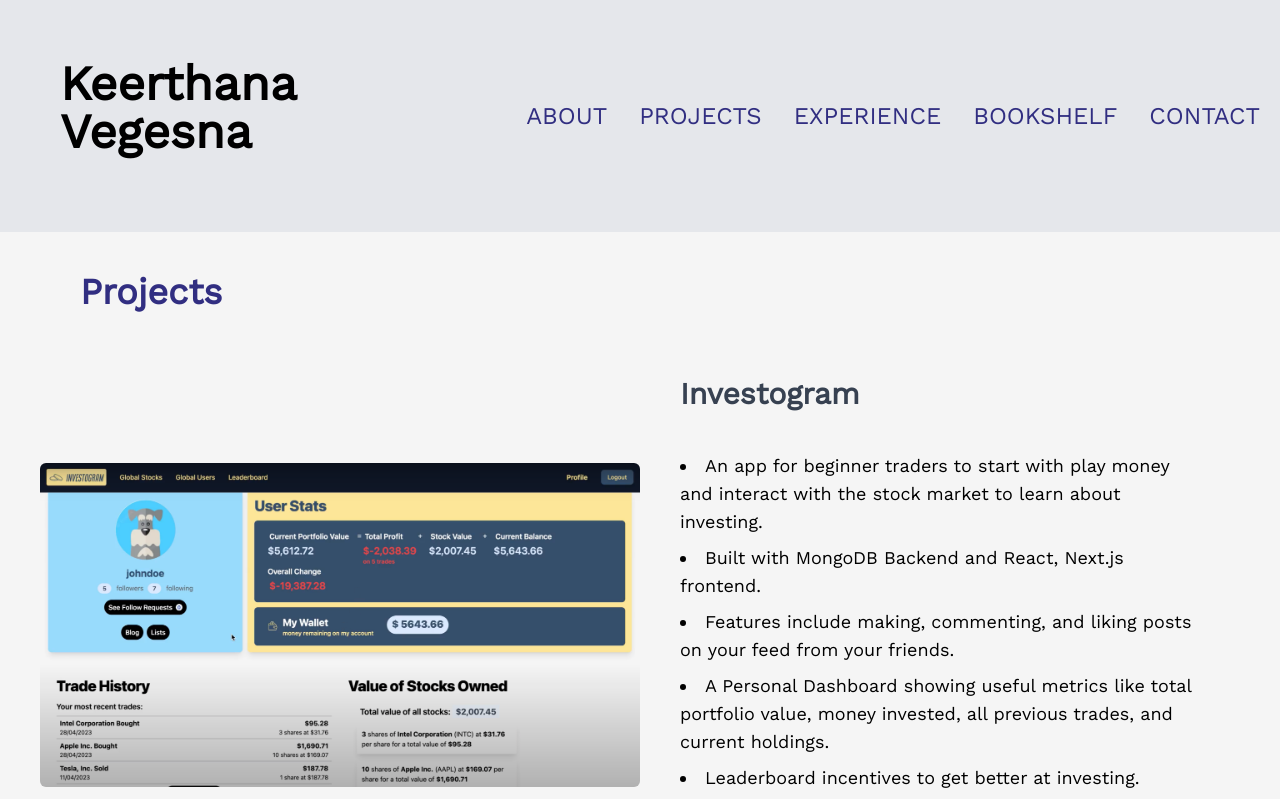
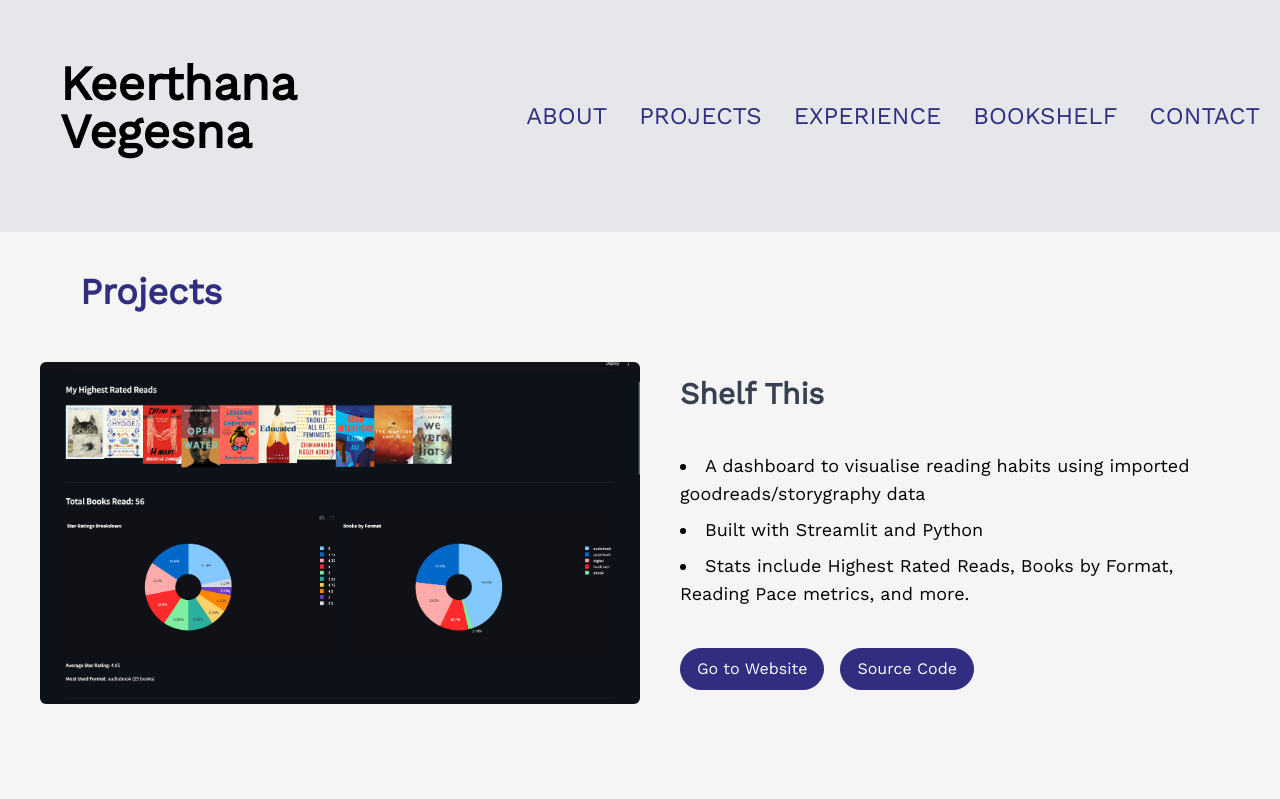
Before and after one commit to vvegesna01/Keerthana-Vegesna, a Next.js app: page /projects in a window 1280 px wide. Shown: the top 799 px of the page. Built offline with nearby package versions, Linux system fonts and the light colour scheme.

Commit message:
new reading dashboard update

```diff
--- a/src/app/about/page.tsx
+++ b/src/app/about/page.tsx
@@ -8,7 +8,8 @@ import Photography from "@/components/about/photography";
 import Shelf from "../bookshelf/shelf";
 import Bookshelf from "../bookshelf/page";
 import BookDataDisplay from "@/components/bookshelf/BookData";
-import { motion } from "framer-motion";
+import { color, motion } from "framer-motion";
+import "src/app/skills.css";
 
 export default function AboutMe() {
   return (
@@ -37,10 +38,9 @@ export default function AboutMe() {
 
           <div className="flex flex-col p-5">
             <p className="text-localhost_text leading-8 text-lg py-3 animate-fadeIn">
-              Hi there! I&apos;m Keerthana. I enjoy coding and building fun websites. I got my Bachelor&apos;s Degree at{" "}
+              Hi there! I&apos;m Keerthana. <br></br> <br></br>I got my Bachelor&apos;s Degree at{" "}
               <Link href="https://www.purdue.edu/" className="text-purdue_color font-semibold underline transition duration-300 hover:text-blue-500">Purdue University</Link>{" "}
-              studying Computer Science. Through the course of my degree, I have found a passion for using data visualization to make useful insights, building cool websites and also learning system design frameworks.
-            </p>
+              studying Computer Science. I specialize in building scalable, user-centric solutions with experience in <span className="highlight-bg">cloud technologies</span>, <span className="highlight-bg">front-end development</span>, and <span className="highlight-bg">data-driven research.</span></p>
             <p className="text-localhost_text leading-8 text-lg py-3 animate-fadeIn">I&apos;m currently working for the <Link href="https://honors.purdue.edu/" className="text-purdue_color font-semibold underline transition duration-300 hover:text-blue-500">Purdue John Martinson Honors College</Link>{" "}
              this year to maintain, update and redesign their websites. Check out some examples of my work               <Link href="https://honors.purdue.edu/current-students/global/Global%20and%20Local%20Learning.php" className="text-purdue_color font-semibold underline transition duration-300 hover:text-blue-500">here!</Link>{" "}
              </p>
--- a/src/app/bookshelf/page.tsx
+++ b/src/app/bookshelf/page.tsx
@@ -10,7 +10,7 @@ export default function Bookshelf() {
     <p className="text-localhost_text leading-8 text-lg py-3 animate-fadeIn m-3">
 	  	These are some of my favourite reads. Here&apos;s a link to my {" "}
 		  <Link
-        href="https://www.notion.so/keeths-books/Books-Keeth-Reads-78bf534fab6d44848073459ad421e91e"
+        href="https://shelfthis.streamlit.app/"
         className="text-xl text-links_color underline hover:text-transparent hover:bg-gradient-to-r hover:bg-clip-text hover:from-purple-500 hover:to-indigo-500 transition transform hover:-translate-y-1 hover:scale-100"
       >reading website</Link> {" "} where I document all the books I read and my self-imposed reading challenges!
       </p>
--- a/src/app/projects/page.tsx
+++ b/src/app/projects/page.tsx
@@ -6,6 +6,34 @@ const Projects: React.FC = () => {
     <div className="flex flex-col p-10">
       <div className="space-y-6">
         <h1 className="text-4xl leading-10 ml-10 animate-fadeIn font-extrabold text-indigo-900 hover:text-purple-500 transition-colors duration-100">Projects</h1>
+
+
+      {/* Shelf This */}
+      <div className="">
+          <div className="flex flex-col sm:flex-row items-center">
+            <div className="w-full sm:w-1/2 mb-5 sm:mb-0">
+              <Image
+                src="/images/projects/shelf_this.png"
+                alt="Project"
+                height={600}
+                width={800}
+                className="object-cover rounded-md"
+              />
+            </div>
+            <div className="w-full sm:w-1/2 text-center sm:text-left text-localhost_text">
+              <div className="text-3xl font-semibold text-gray-700 m-10">Shelf This</div>
+              <ul className="text-localhost_text text-lg m-10 list-disc list-inside">
+                <li className="mb-2">A dashboard to visualise reading habits using imported goodreads/storygraphy data</li>
+                <li className="mb-2">Built with Streamlit and Python</li>
+                <li className="mb-2">Stats include Highest Rated Reads, Books by Format, Reading Pace metrics, and more.</li>
+              </ul>
+              <div className="flex space-x-4 m-10">
+                <a href="https://shelfthis.streamlit.app/" target="_blank" rel="noopener noreferrer" className="bg-indigo-900 text-white rounded-full py-2 px-4 border border-indigo-900 hover:bg-transparent hover:text-indigo-900 hover:border-indigo-900 transition duration-300">Go to Website</a>
+                <a href="https://github.com/vvegesna01/ShelfThis" className="bg-indigo-900 text-white rounded-full py-2 px-4 border border-indigo-900 hover:bg-transparent hover:text-indigo-900 hover:border-indigo-900 transition duration-300">Source Code </a>
+              </div>
+            </div>
+          </div>
+        </div>
 
         {/* Investogram */}
         <div className="">
@@ -30,7 +58,7 @@ const Projects: React.FC = () => {
               </ul>
               <div className="flex space-x-4 m-10">
                 <a href="https://github.com/CS-407/Investogram-Frontend" target="_blank" rel="noopener noreferrer" className="bg-indigo-900 text-white rounded-full py-2 px-4 border border-indigo-900 hover:bg-transparent hover:text-indigo-900 hover:border-indigo-900 transition duration-300">Source Code</a>
-                <a href="https://docs.google.com/presentation/d/1m5OFbwTUwbOdZnJzoAFLw9boNMa-b-4CzSh_a33uPkQ/edit" className="bg-indigo-900 text-white rounded-full py-2 px-4 border border-indigo-900 hover:bg-transparent hover:text-indigo-900 hover:border-indigo-900 transition duration-300">Demo Slides</a>
+                <a href="https://docs.google.com/presentation/d/1m5OFbwTUwbOdZnJzoAFLw9boNMa-b-4CzSh_a33uPkQ" className="bg-indigo-900 text-white rounded-full py-2 px-4 border border-indigo-900 hover:bg-transparent hover:text-indigo-900 hover:border-indigo-900 transition duration-300">Demo Slides</a>
               </div>
             </div>
           </div>
--- a/src/components/home/ProfileBrief.tsx
+++ b/src/components/home/ProfileBrief.tsx
@@ -43,9 +43,8 @@ const ProfileBrief: React.FC = () => {
           </h1>
 
           {/* Intro text with animated highlight on hover */}
-          <h1 className="text-localhost_text text-2xl leading-10 mt-5 p-10 animate-fadeIn">
-            Hi! I&apos;m Keerthana. I&apos;m passionate about using data visualization to make information more accessible <sup className="text-linkedin_color">^ and fun!</sup>{" "}, building cool websites, and documenting books I&apos;m reading!
-            <br /><br />
+          <h1 className="text-localhost_text text-xl leading-10 mt-5 p-1 animate-fadeIn">
+            Hi! I&apos;m Keerthana <span className="waving-hand">👋</span></h1><p className="text-localhost_text text-xl leading-10 mt-5 p-1 animate-fadeIn">I'm a Software Engineer with experience in cloud technologies, front-end development, and data-driven research.
             Take a peek at my{" "}
             <Link href="/projects">
               <span className="highlight-bg">Projects</span>
@@ -55,7 +54,7 @@ const ProfileBrief: React.FC = () => {
               <span className="highlight-bg">Experience</span>
             </Link>
             {" "} pages to see what I&apos;ve been up to!
-          </h1>
+          </p>
         </div>
       </div>
     </div>
--- a/src/components/home/ProjectsBrief.tsx
+++ b/src/components/home/ProjectsBrief.tsx
@@ -13,10 +13,10 @@ const ProjectsGallery: React.FC = () => {
       skills: ["React", "Node.js", "MongoDB"]
     },
     {
-      title: "Purdue PAL",
-      imageSrc: "/images/projects/purduePAL.png",
+      title: "Shelf This",
+      imageSrc: "/images/projects/shelf_this.png",
       link: "/projects",
-      skills: ["Python", "Flask", "PostgreSQL"]
+      skills: ["Python", "Streamlit", "HTML/CSS"]
     },
     {
       title: "Eras Tour Tracker",
```
Also changed, not shown: src/app/skills.css (+19 -0 lines), public/images/projects/shelf_this.png (added).
